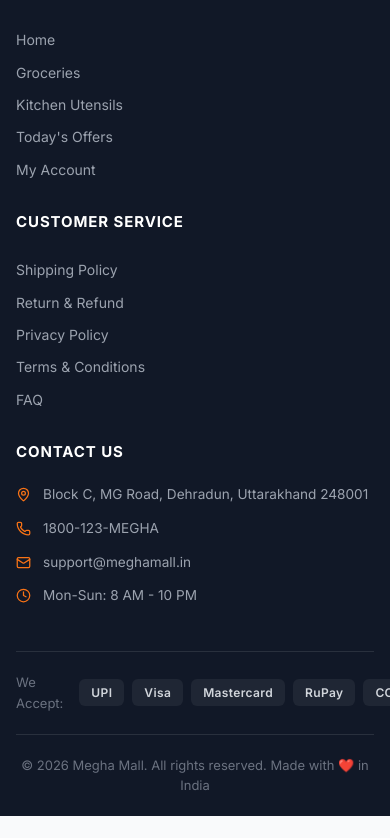
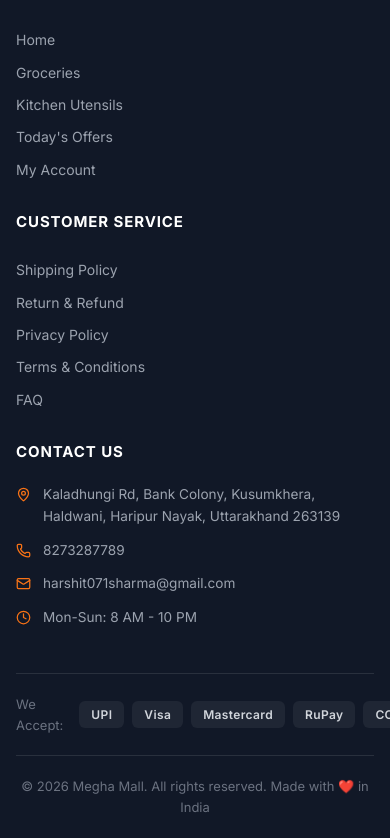
Before and after one commit to AdityaPandey-DEV/megha-mall, a React (Vite) app: page /account in a window 390 px wide. Shown: the part 1357-2195 px from the top of the page. Before the commit the page ends 2173 px from the top, so only its background shows below. Built offline with nearby package versions, Linux system fonts and the light colour scheme; no server answers; sample sign-in values are in the browser's storage.

Commit message:
chore: update contact info - Haldwani address, phone 8273287789, email harshit071sharma@gmail.com

```diff
--- a/index.html
+++ b/index.html
@@ -1,13 +1,16 @@
 <!doctype html>
 <html lang="en">
+
 <head>
   <meta charset="UTF-8" />
   <meta name="viewport" content="width=device-width, initial-scale=1.0" />
 
   <!-- Branding -->
-    <title>Megha Mall — Fresh Groceries & Kitchen Essentials | Dehradun</title>
-    <meta name="description" content="Shop 500+ groceries, spices, utensils & kitchen essentials online from Megha Mall, Dehradun. Same-day delivery across Uttarakhand. Best prices guaranteed." />
-    <meta name="keywords" content="Megha Mall, Dehradun groceries, online grocery, kitchen utensils, spices, daal, rice, cooking oil, Uttarakhand delivery" />
+  <title>Megha Mall — Fresh Groceries & Kitchen Essentials | Haldwani</title>
+  <meta name="description"
+    content="Shop 500+ groceries, spices, utensils & kitchen essentials online from Megha Mall, Haldwani. Same-day delivery across Uttarakhand. Best prices guaranteed." />
+  <meta name="keywords"
+    content="Megha Mall, Haldwani groceries, online grocery, kitchen utensils, spices, daal, rice, cooking oil, Uttarakhand delivery" />
   <meta name="author" content="Megha Mall" />
   <meta name="theme-color" content="#e8590c" />
 
@@ -21,14 +24,16 @@
   <!-- Open Graph -->
   <meta property="og:type" content="website" />
   <meta property="og:title" content="Megha Mall — Fresh Groceries & Kitchen Essentials" />
-    <meta property="og:description" content="Shop 500+ products with same-day delivery in Dehradun. Groceries, spices, utensils & more at best prices." />
+  <meta property="og:description"
+    content="Shop 500+ products with same-day delivery in Haldwani. Groceries, spices, utensils & more at best prices." />
   <meta property="og:site_name" content="Megha Mall" />
   <meta property="og:locale" content="en_IN" />
 
   <!-- Twitter Card -->
   <meta name="twitter:card" content="summary_large_image" />
-    <meta name="twitter:title" content="Megha Mall — Dehradun's Online Grocery Store" />
-    <meta name="twitter:description" content="500+ products, 2hr delivery. Shop groceries & kitchen essentials from Megha Mall." />
+  <meta name="twitter:title" content="Megha Mall — Haldwani's Online Grocery Store" />
+  <meta name="twitter:description"
+    content="500+ products, 2hr delivery. Shop groceries & kitchen essentials from Megha Mall." />
 
   <!-- Preconnect -->
   <link rel="preconnect" href="https://fonts.googleapis.com" />
@@ -38,9 +43,11 @@
   <!-- Google Identity Services (Sign-In with Google) -->
   <script src="https://accounts.google.com/gsi/client" async defer></script>
 </head>
+
 <body>
   <noscript>You need to enable JavaScript to run Megha Mall.</noscript>
   <div id="root"></div>
   <script type="module" src="/src/main.jsx"></script>
 </body>
+
 </html>
--- a/src/components/Footer.jsx
+++ b/src/components/Footer.jsx
@@ -42,15 +42,15 @@ export default function Footer() {
                         <h4>Contact Us</h4>
                         <div className="footer-contact">
                             <MapPin size={15} />
-                            <span>Block C, MG Road, Dehradun, Uttarakhand 248001</span>
+                            <span>Kaladhungi Rd, Bank Colony, Kusumkhera, Haldwani, Haripur Nayak, Uttarakhand 263139</span>
                         </div>
                         <div className="footer-contact">
                             <Phone size={15} />
-                            <span>1800-123-MEGHA</span>
+                            <span>8273287789</span>
                         </div>
                         <div className="footer-contact">
                             <Mail size={15} />
-                            <span>support@meghamall.in</span>
+                            <span>harshit071sharma@gmail.com</span>
                         </div>
                         <div className="footer-contact">
                             <Clock size={15} />
--- a/src/components/Navbar.jsx
+++ b/src/components/Navbar.jsx
@@ -30,10 +30,10 @@ export default function Navbar() {
                 <div className="container top-strip-inner">
                     <div className="top-strip-left">
                         <MapPin size={13} />
-                        <span>Delivering to Dehradun, Uttarakhand</span>
+                        <span>Delivering to Haldwani, Uttarakhand</span>
                     </div>
                     <div className="top-strip-right">
-                        <span>📞 Help: 1800-123-MEGHA</span>
+                        <span>📞 Help: 8273287789</span>
                         {!isLoggedIn ? (
                             <Link to="/login" className="top-link">Sign In</Link>
                         ) : (
--- a/src/pages/customer/CheckoutPage.jsx
+++ b/src/pages/customer/CheckoutPage.jsx
@@ -19,7 +19,7 @@ export default function CheckoutPage() {
         name: user?.name || '',
         phone: user?.phone || '',
         line1: user?.addresses?.[0]?.address || '',
-        city: user?.addresses?.[0]?.city || 'Dehradun',
+        city: user?.addresses?.[0]?.city || 'Haldwani',
         pin: user?.addresses?.[0]?.pin || '',
     });
 
--- a/src/pages/customer/HomePage.jsx
+++ b/src/pages/customer/HomePage.jsx
@@ -22,7 +22,7 @@ export default function HomePage() {
                             <span className="hero-highlight">Delivered to Your Door</span>
                         </h1>
                         <p className="hero-desc">
-                            Your trusted Megha Mall is now online. Shop from 500+ products with same-day delivery in Dehradun.
+                            Your trusted Megha Mall is now online. Shop from 500+ products with same-day delivery in Haldwani.
                         </p>
                         <div className="hero-actions">
                             <Link to="/category/groceries" className="btn btn-primary btn-lg">
--- a/src/pages/customer/OrderTracking.jsx
+++ b/src/pages/customer/OrderTracking.jsx
@@ -3,8 +3,8 @@ import { useParams, Link } from 'react-router-dom';
 import { MapPin, Clock, Phone, ArrowLeft, Loader, Truck } from 'lucide-react';
 import 'leaflet/dist/leaflet.css';
 
-// Dehradun center
-const STORE_LOCATION = { lat: 30.3165, lng: 78.0322 };
+// Haldwani center
+const STORE_LOCATION = { lat: 29.2183, lng: 79.5130 };
 
 export default function OrderTracking() {
     const { orderId } = useParams();
```
Lines whose indentation alone changed are shown as unchanged.
